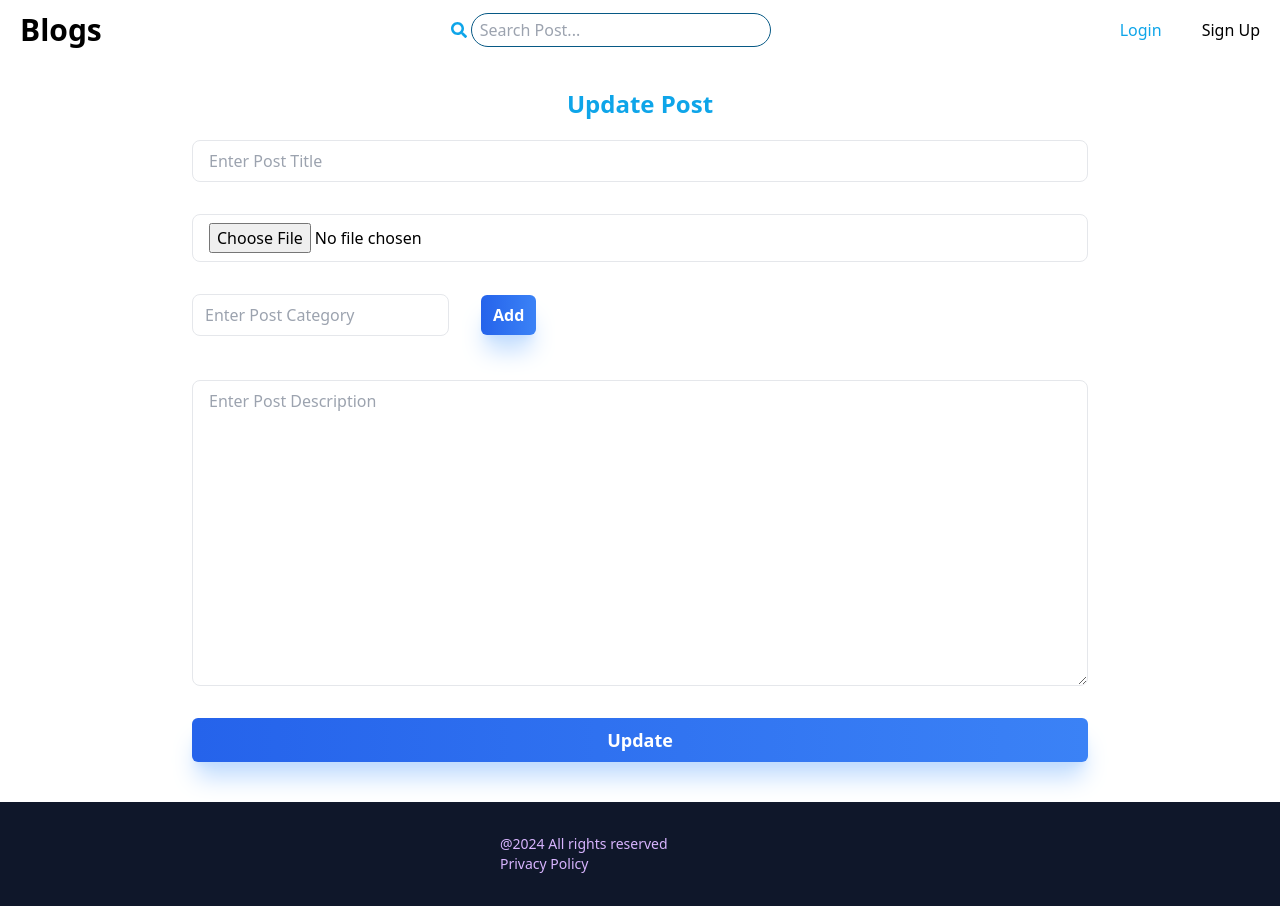
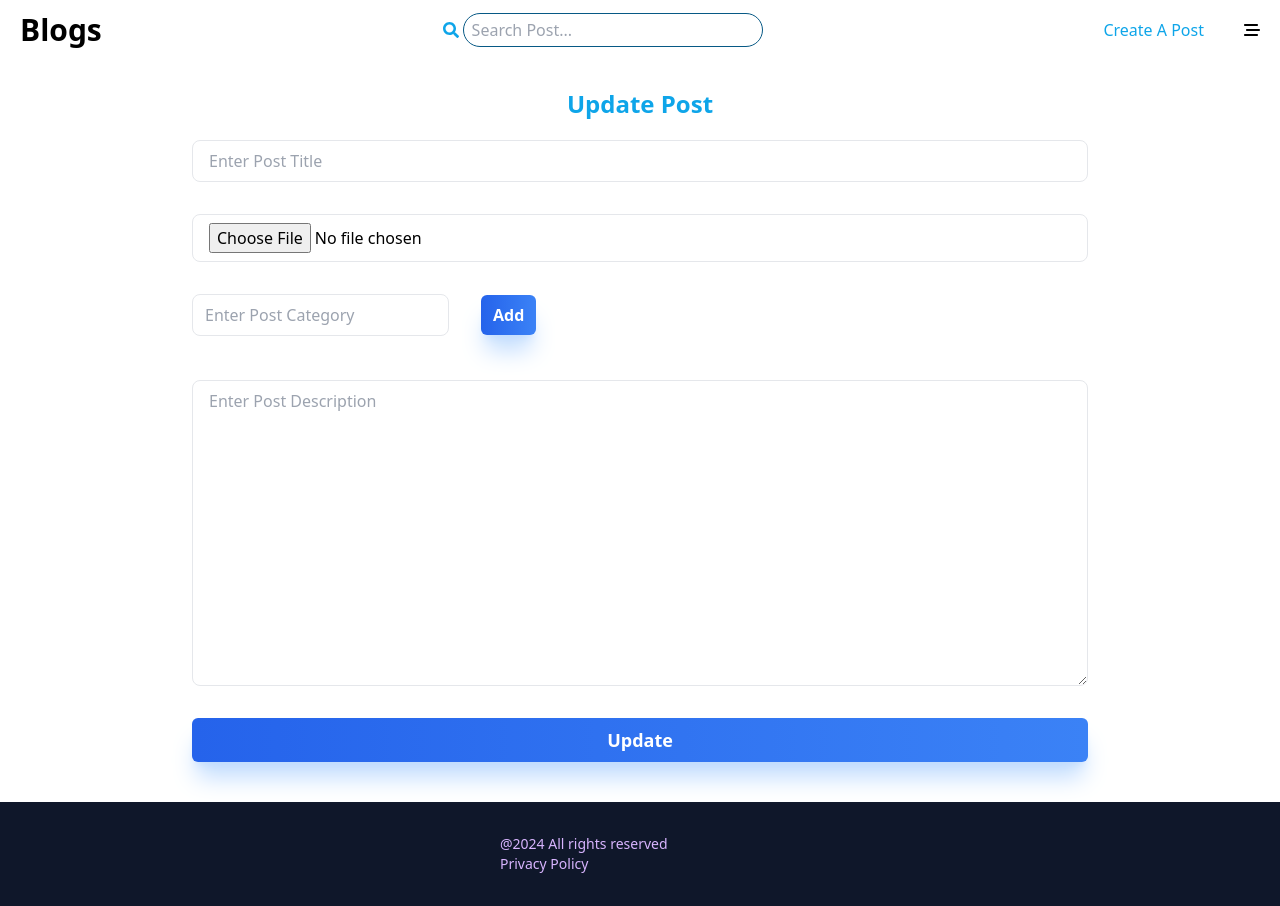
Before and after one commit to aliwert/mern-blog-app, a React (Create React App) app in the folder frontend/: page /edit/1 in a window 1280 px wide. Built offline with nearby package versions, Linux system fonts and the light colour scheme; the HTML template or start-up script is replaced by a standard one.

Commit message:
chore: navbar positions

```diff
--- a/frontend/src/components/Menu.jsx
+++ b/frontend/src/components/Menu.jsx
@@ -2,7 +2,7 @@ const Menu = () => {
   const user = true;
 
   return (
-    <div className="bg-sky-500 w-[200px] flex flex-col items-start absolute top-10 right-10 rounded-lg p-5 space-y-5">
+    <div className="bg-sky-500 w-[200px] flex flex-col items-start absolute top-10 right-10 md:right-20 rounded-lg p-5 space-y-5">
       {!user && (
         <h3 className="text-white text-lg hover:text-sky-900 cursor-pointer">
           Login
--- a/frontend/src/components/Navbar.jsx
+++ b/frontend/src/components/Navbar.jsx
@@ -9,7 +9,7 @@ const Navbar = () => {
   const showMenu = () => {
     setMenu(!menu);
   };
-  const user = false;
+  const user = true;
 
   return (
     <div className="flex items-center justify-between px-5 md:px- [150px] py-3">
@@ -37,7 +37,12 @@ const Navbar = () => {
           </h2>
         )}
         {user ? (
-          <h2 className="text-sky-500">Profile</h2>
+          <div onClick={showMenu}>
+            <p className="cursor-pointer relative  ">
+              <FaBarsStaggered />
+            </p>
+            {menu && <Menu />}
+          </div>
         ) : (
           <h2>
             <Link to="/signup">Sign Up</Link>
@@ -45,10 +50,10 @@ const Navbar = () => {
         )}
       </div>
       <div onClick={showMenu} className="md:hidden text-2xl">
-        <p className="cursor-pointer">
+        <p className="cursor-pointer relative">
           <FaBarsStaggered />
-          {menu ? <Menu /> : null}
         </p>
+        {menu && <Menu />}
       </div>
     </div>
   );
```
